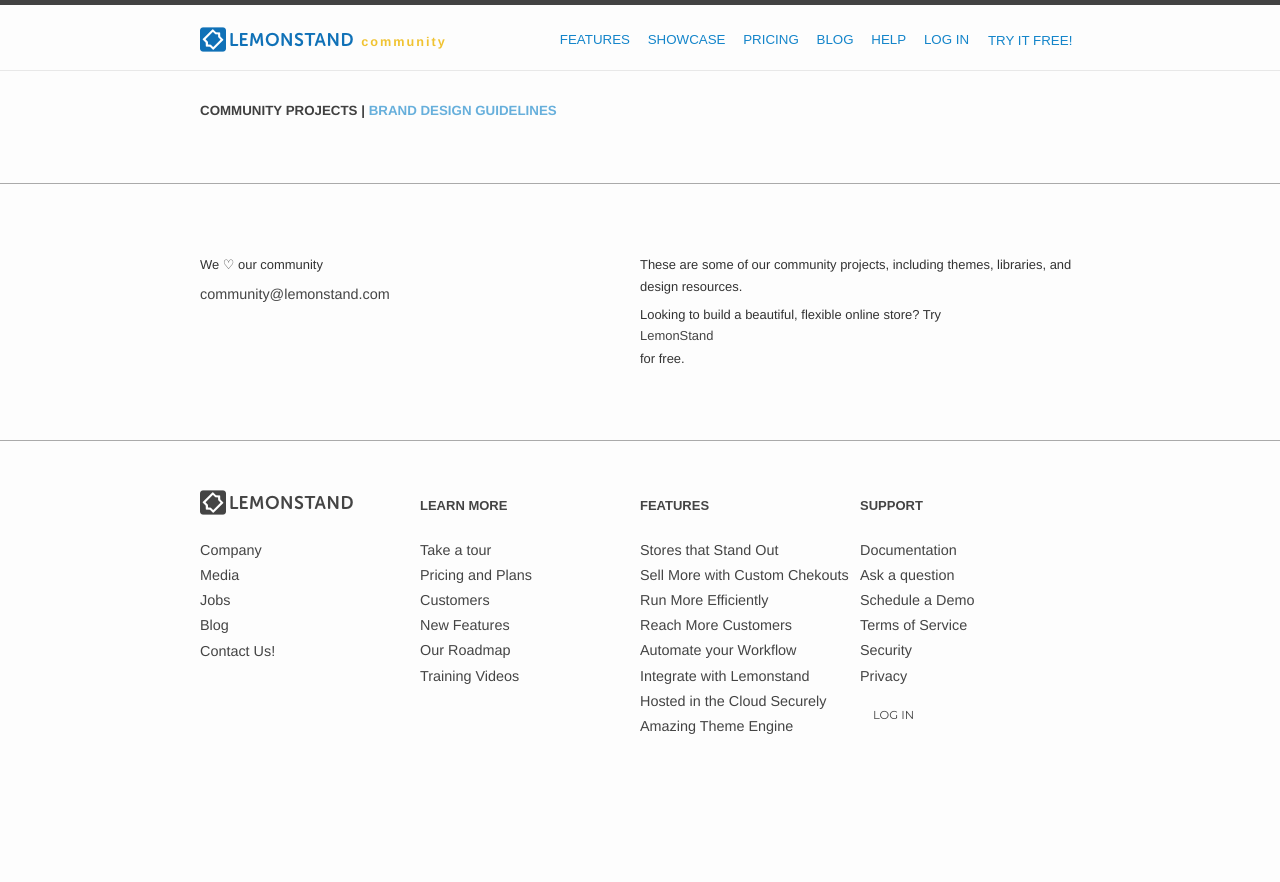
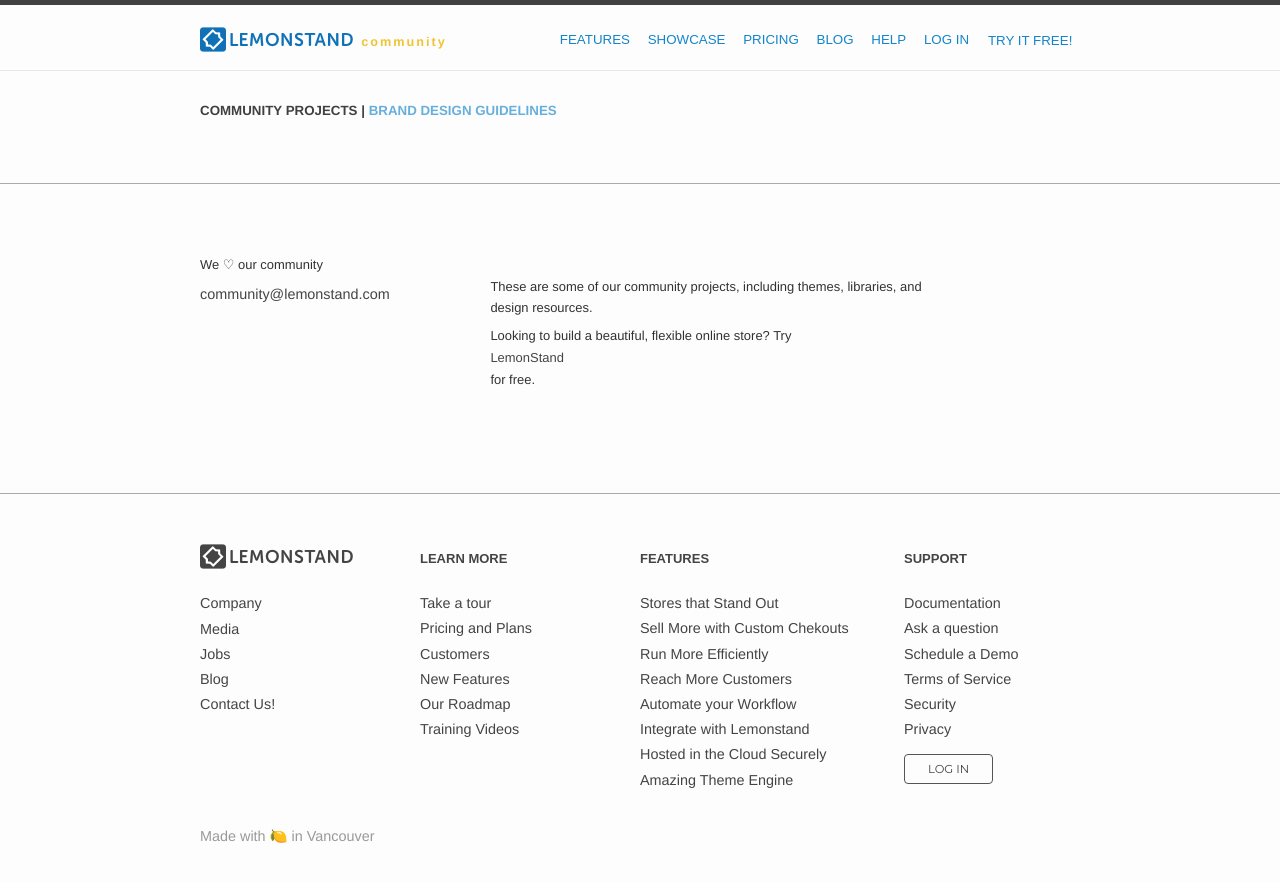
Before and after one commit to lemonstand/lemonstand.github.com, a Jekyll site: the page built from index.html, in a window 1280 px wide. Shown: the top 882 px of the page. Built offline with Jekyll 4.4.1, drawn with Linux system fonts in a browser that asks for light colours; nearby versions of some CDN libraries.

Commit message:
Adds footer lemon-love. Updates styles.

```diff
--- a/_includes/footer.html
+++ b/_includes/footer.html
@@ -17,7 +17,7 @@
                 <a href="http://lemonstand.com/contact">Contact Us!</a>
             </nav>
         </li>
-        <li>
+        <li class="learn-more">
             <nav>
                 <h2>Learn More</h2>
                 <a href="http://lemonstand.com/">Take a tour</a>
@@ -42,7 +42,7 @@
                 <a href="http://lemonstand.com/">Amazing Theme Engine</a>
             </nav>
         </li>
-        <li>
+        <li class="support">
             <nav>
                 <h2>Support</h2>
 
@@ -52,10 +52,13 @@
                 <a href="http://lemonstand.com/">Terms of Service</a>
                 <a href="http://lemonstand.com/">Security</a>
                 <a href="http://lemonstand.com/">Privacy</a>
-                <a href="http://lemonstand.com/" class="btn">Log in</a>
+                <a href="http://lemonstand.com/" class="btn btn-outline">Log in</a>
             </nav>
         </li>
     </ul>
+
+    <p>Made with 🍋 in Vancouver</p>
+
   </div>
 
 </footer>
--- a/_sass/_brand.scss
+++ b/_sass/_brand.scss
@@ -43,22 +43,36 @@
     border-top: 1px solid #aaa;
 }
 footer {
-    padding-top: 2em; padding-bottom: 1em;
+    padding-top: 2em; padding-bottom: 2em;
 
-    &.community {
-        padding-top: 4em; padding-bottom: 4em;
+    > div {
+
+        > p {
+            clear: both;
+            width: 100%;
+            color: #999;
+            margin-top: 2em;
+        }
     }
 
 	ul {
-        margin: 0; padding: 0;
-		li {
+        margin: 0 0 2em 0; padding: 0;
+        overflow: auto;
+
+		> li {
 			list-style-type: none;
             float: left;
             width: 25%;
             margin: 0; padding: 0;
 
-            &.description {
-                width: 50%;
+            &.learn-more {
+                width: 25%;
+            }
+            &.features {
+                width: 30%;
+            }
+            &.support {
+                width: 20%;
             }
 
             h2 {
@@ -89,6 +103,21 @@
 		}
 	}
 
+
+    &.community {
+        padding-top: 4em; padding-bottom: 4em;
+
+        ul {
+            > li {
+                width: 33%;
+
+                &.description {
+                    width: 50%;
+                }
+            }
+        }
+    }
+
 	p {
 		font-weight: 300;
 		font-size: .9em;
@@ -97,8 +126,10 @@
 
 
 .btn {
+
 }
 
 .btn-outline {
-
+    border: 1px solid #555;
+    padding-left: 2em; padding-right: 2em;
 }
```
